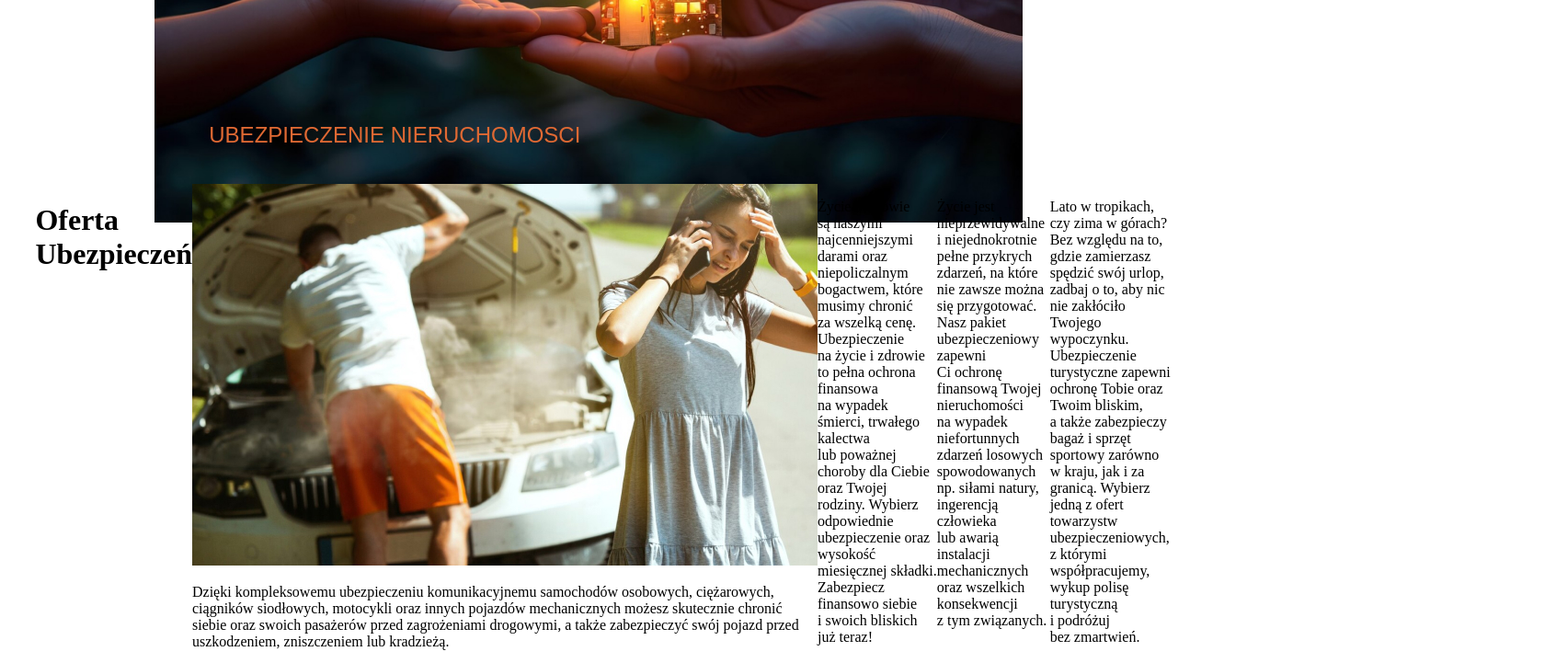
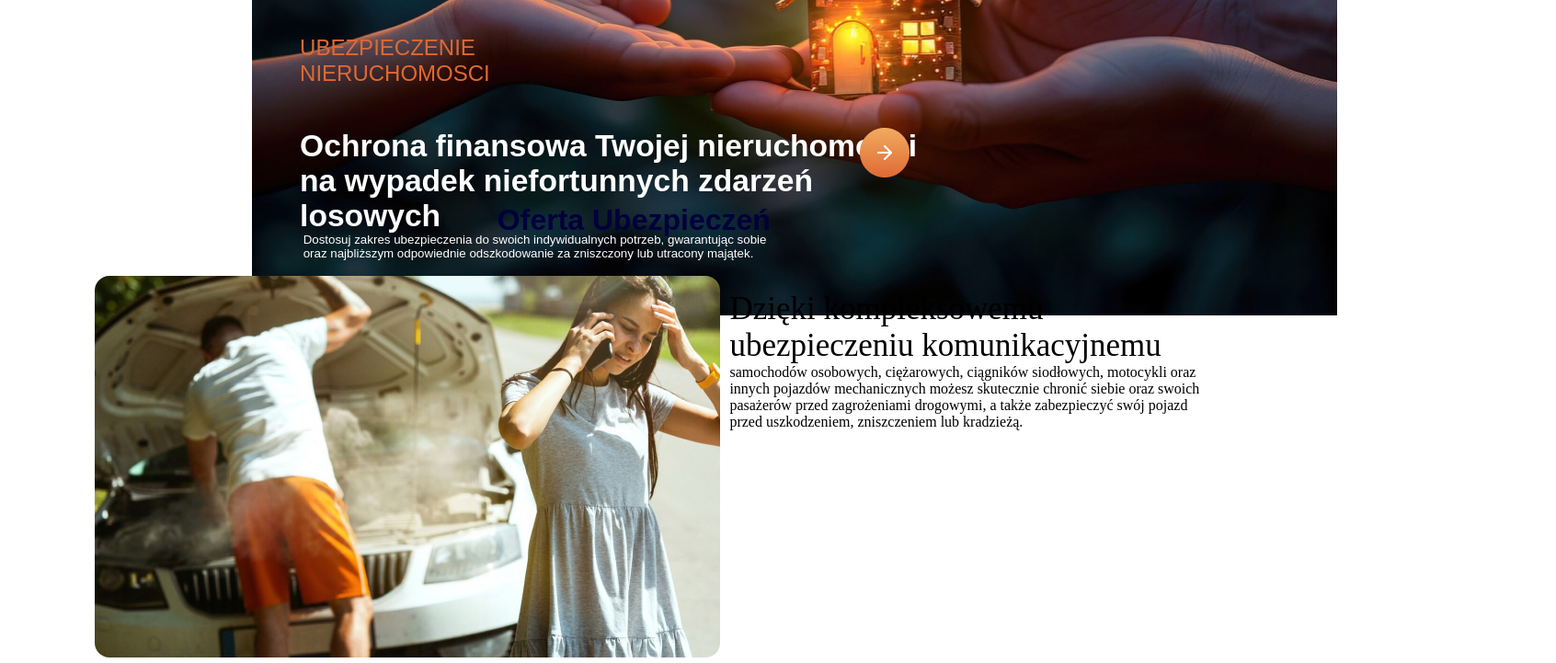
Before and after one commit to realgoe/firstsite, a plain HTML site: page index.html in a window 1280 px wide. Shown: the part 600-1321 px from the top of the page at 92% size, 1692 px wide, since content can reach past the window. Drawn offline with Linux system fonts and the light colour scheme.

Commit message:
first new commit

```diff
--- a/index.html
+++ b/index.html
@@ -56,10 +56,11 @@
                 </div>
         </div>
     <div class="pic">
-        <img src="assets/hands.jpg" alt="bild Hand">
+
         <h1>UBEZPIECZENIE NIERUCHOMOSCI</h1>
 
-        <h2>Ochrona finansowa Twojej nieruchomości na wypadek niefortunnych zdarzeń losowych</h2><a href="#"><img src="assets/orange-arrow.png" alt="Orange Arrow"></a>
+        <h2>Ochrona finansowa Twojej nieruchomości na wypadek niefortunnych zdarzeń losowych</h2>
+        <a href="#"><img src="assets/orange-arrow.png" alt="Orange Arrow"></a>
         <p>Dostosuj zakres ubezpieczenia do swoich indywidualnych potrzeb, gwarantując sobie oraz najbliższym odpowiednie odszkodowanie za zniszczony lub utracony majątek.</p>
     </div>
 
@@ -85,14 +86,14 @@
 
     </div>
 </div>
-    <div class="picleftrow">
+    <div class="picleftrow1">
         <div class="img-orange-text">
 
         </div>
         <p>Życie jest nieprzewidywalne i niejednokrotnie pełne przykrych zdarzeń,<span></span>
             na które nie zawsze można się przygotować. Nasz pakiet ubezpieczeniowy zapewni Ci ochronę finansową Twojej nieruchomości na wypadek niefortunnych zdarzeń losowych spowodowanych np. siłami natury, ingerencją człowieka lub awarią instalacji mechanicznych oraz wszelkich konsekwencji z tym związanych. </p>
     </div>
-    <div class="picrightrow">
+    <div class="picrightrow1">
         <p><span>Lato w tropikach, czy zima w górach? Bez względu na to, gdzie zamierzasz</span>
             spędzić swój urlop, zadbaj o to, aby nic nie zakłóciło Twojego wypoczynku. Ubezpieczenie turystyczne zapewni ochronę Tobie oraz Twoim bliskim, a także zabezpieczy bagaż i sprzęt sportowy zarówno w kraju, jak i za granicą. Wybierz jedną z ofert towarzystw ubezpieczeniowych, z którymi współpracujemy, wykup polisę turystyczną i podróżuj bez zmartwień.</p>
 
--- a/main.css
+++ b/main.css
@@ -199,6 +199,7 @@ margin-bottom: 0;
     display: flex;
     position: relative;
     justify-content: center;
+
     padding: 1%;
     order: 1;
     p{
@@ -210,7 +211,7 @@ margin-bottom: 0;
         display: flex;
         columns: 1;
         position: absolute;
-        top: -10%;
+        top: -3%;
         justify-content: center;
         .row{display: flex;
         border: white;
@@ -220,8 +221,9 @@ margin-bottom: 0;
         background-color: #E06933;
         padding: 24px;
         border-radius: 26px;
-        max-width: 75%;
+        max-width: 79%;
         justify-content: center;
+        max-height: 14px;
 
         a{  display: flex;
             text-decoration: none;
@@ -238,58 +240,61 @@ margin-bottom: 0;
 }
 
     .pic{
+        background-image: url(assets/hands.jpg);
+        background-repeat: no-repeat;
         display: flex;
         position: relative;
         justify-content: center;
+        height: 100em;
+        left: 19%;
+        top: 190%;
+        border-style: none;
+        border-radius: 16px;
+        margin-bottom: 0%;
+        a img{
+            display: flex;
+            position: static;
+            margin-top: 5%;
+            left: 56%;
 
 
 
-        img{display: flex;
-            position: absolute;
-            width: 80%;
-
-
         }
-        a{ img{
-            display: flex;
-            position: absolute;
-
-            width: 3%;
-            left: 74%;
-
-
-        }}
         h1{
             display: flex;
-            position: absolute;
-            top: 310%;
-            left: 15%;
+            position: relative;
+            top: 10%;
+            left: 23%;
             font-size: 1.5em;
             font-weight: lighter;
             font-family: Arial, Helvetica, sans-serif;
             text-decoration: none;
             margin-top: 10%;
             color: #E06933;
+            min-width: 28%;
 
         }
         h2{
             display: flex;
-            position: absolute;
-            top: 570%;
-            left: 15%;
+            position: relative;
+            top: 22%;
+            left: -5%;
             color: white;
             font-family: Arial, Helvetica, sans-serif;
-            font-size: 2.3em;
-            max-width: 55%;
+            font-size: 2.1em;
+            min-width: 60%  !important;
             font-weight: bold;
+
         }
         p{
         display: flex;
         position: relative;
-        top: 800%;
+        top: 30%;
+        left: -64.7%;
         color: white;
         font-family: Arial, Helvetica, sans-serif;
-
+        font-size: smaller;
+        min-width: 45%;
 
 
 
@@ -304,6 +309,54 @@ margin-bottom: 0;
     position: absolute;
     justify-content: center;
     top: 100%;
+    h1{
+        display: flex;
+        position: absolute;
+        min-width: 20%;
+        color: rgb(0, 0, 59);
+        font-family: Arial, Helvetica, sans-serif;
 
     }
+
+    .picleftrow{
+        display: flex;
+        position:  relative;
+        justify-content: space-between;
+        margin-top: 100px;
+        margin-left: 32%;
+        img{
+            border-radius: 16px;
+        }
+        p{min-width: 55%;
+            margin-left:10px;
+        font-size: medium;
+        align-items: center;
+    span{
+        align-items: center;
+        font-size:35px;}
+    }
+
+    }
+    .picrightrow{
+        display: flex;
+        position: relative;
+        justify-content: space-between;
+        margin-top:600px ;
+        margin-right:0%;
+        min-width: 30%;
+
+    }
+
+    .picleftrow1{
+        display: flex;
+        position: relative;
+        justify-content: space-between;
+        margin-top: 1000px ;
+    }
+    .picrightrow1{
+        display: flex;
+        position: relative;
+        justify-content: space-between;
+        margin-top: 1500px ;
+    }
 }
```
Lines whose indentation alone changed are shown as unchanged.
